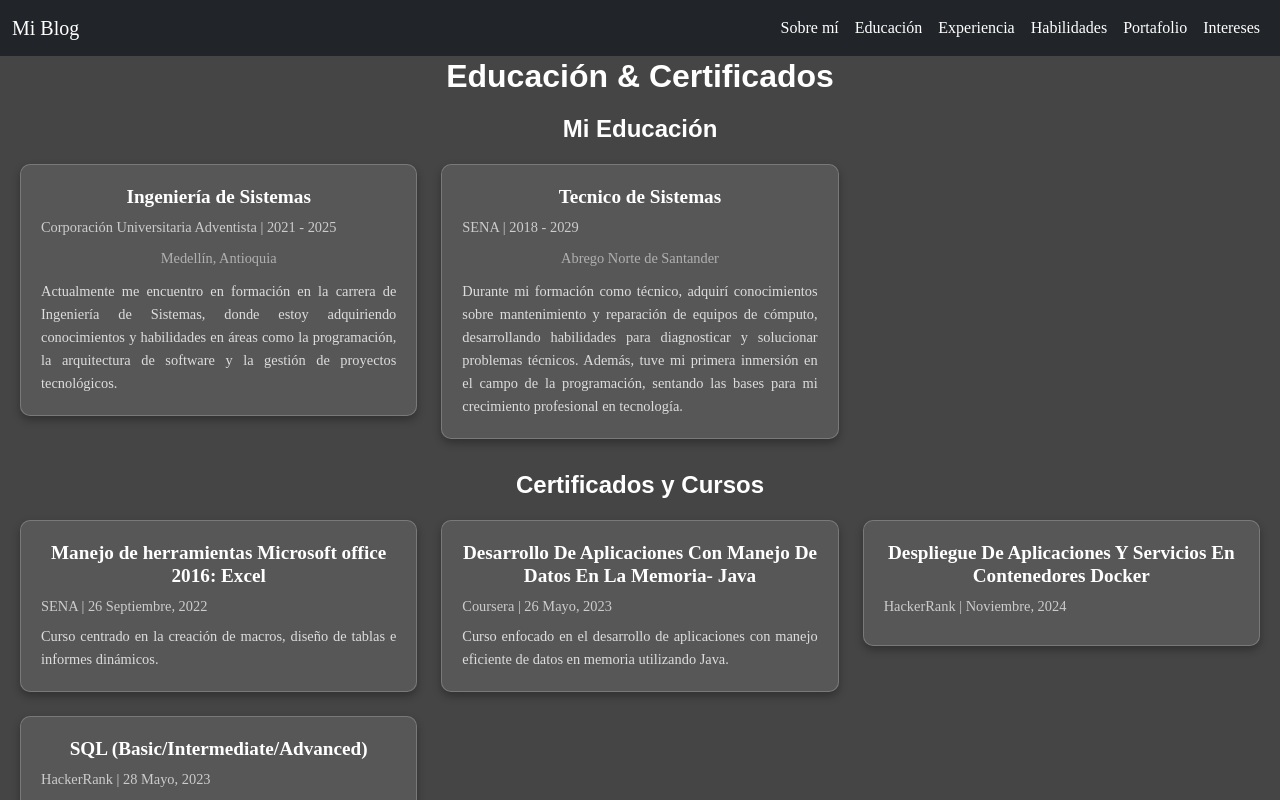
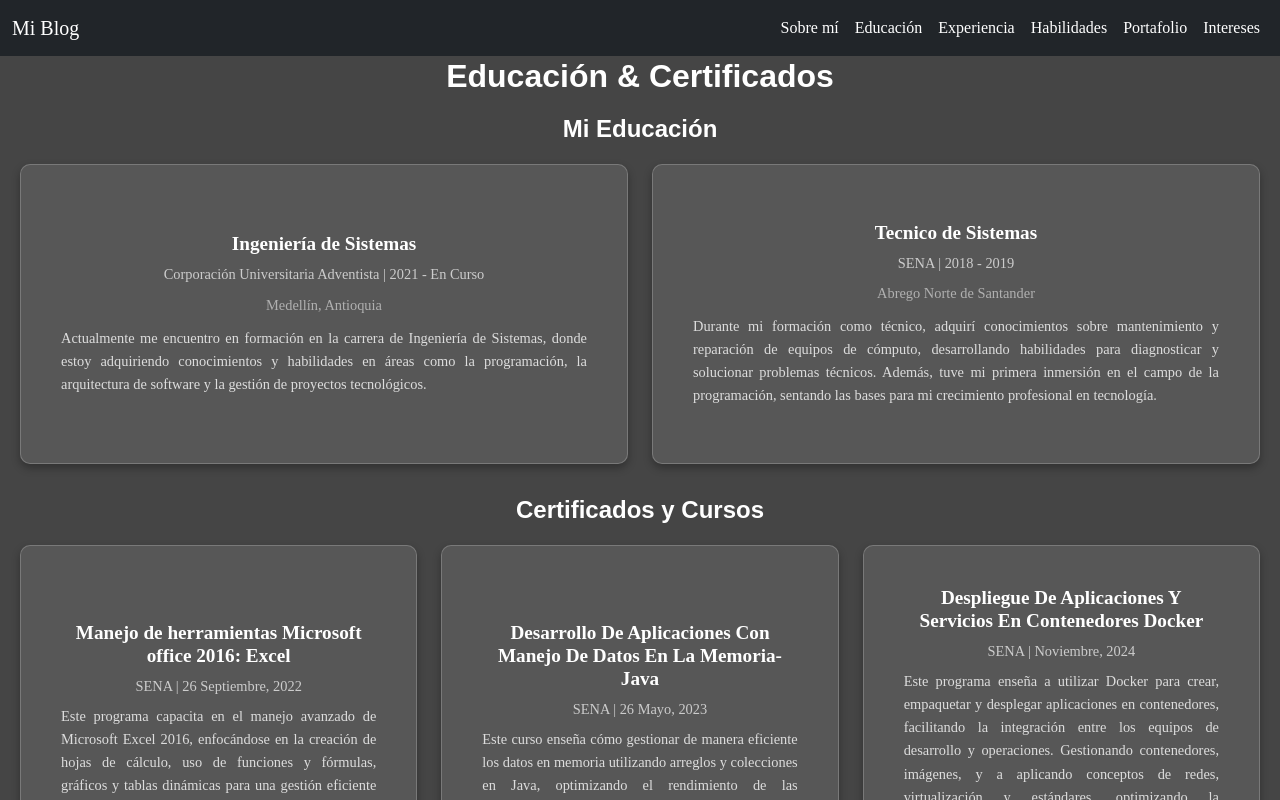
Before and after one commit to StivenBsBa/MyBlog, a React (Vite) app: page /MyBlog/education in a window 1280 px wide. Shown: the top 800 px of the page. Built offline with nearby package versions, Linux system fonts and the light colour scheme.

Commit message:
Cambios en el texto de ajuste, cambios en las tarjesta de educacion ajustando las tamaño y ocrreciones de ortografia

```diff
--- a/src/components/Education.jsx
+++ b/src/components/Education.jsx
@@ -7,7 +7,7 @@ const EducationExperience = () => {
     {
       title: "Ingeniería de Sistemas",
       institution: "Corporación Universitaria Adventista",
-      period: "2021 - 2025",
+      period: "2021 - En Curso",
       location: "Medellín, Antioquia",
       description:
         "Actualmente me encuentro en formación en la carrera de Ingeniería de Sistemas, donde estoy adquiriendo conocimientos y habilidades en áreas como la programación, la arquitectura de software y la gestión de proyectos tecnológicos.",
@@ -15,7 +15,7 @@ const EducationExperience = () => {
     {
       title: "Tecnico de Sistemas",
       institution: "SENA",
-      period: "2018 - 2029",
+      period: "2018 - 2019",
       location: "Abrego Norte de Santander",
       description:
         "Durante mi formación como técnico, adquirí conocimientos sobre mantenimiento y reparación de equipos de cómputo, desarrollando habilidades para diagnosticar y solucionar problemas técnicos. Además, tuve mi primera inmersión en el campo de la programación, sentando las bases para mi crecimiento profesional en tecnología.",
@@ -28,27 +28,29 @@ const EducationExperience = () => {
       institution: "SENA",
       period: "26 Septiembre, 2022",
       description:
-        "Curso centrado en la creación de macros, diseño de tablas e informes dinámicos.",
+        "Este programa capacita en el manejo avanzado de Microsoft Excel 2016, enfocándose en la creación de hojas de cálculo, uso de funciones y fórmulas, gráficos y tablas dinámicas para una gestión eficiente de la información empresarial.",
     },
     {
       title:
         "Desarrollo De Aplicaciones Con Manejo De Datos En La Memoria- Java",
-      institution: "Coursera",
+      institution: "SENA",
       period: "26 Mayo, 2023",
       description:
-        "Curso enfocado en el desarrollo de aplicaciones con manejo eficiente de datos en memoria utilizando Java.",
+        "Este curso enseña cómo gestionar de manera eficiente los datos en memoria utilizando arreglos y colecciones en Java, optimizando el rendimiento de las aplicaciones",
     },
     {
       title: "Despliegue De Aplicaciones Y Servicios En Contenedores Docker",
-      institution: "HackerRank",
+      institution: "SENA",
       period: "Noviembre, 2024",
-      description: "",
+      description:
+        "Este programa enseña a utilizar Docker para crear, empaquetar y desplegar aplicaciones en contenedores, facilitando la integración entre los equipos de desarrollo y operaciones.  Gestionando contenedores, imágenes, y a aplicando conceptos de redes, virtualización y estándares, optimizando la portabilidad y eficiencia del despliegue de aplicaciones.",
     },
     {
       title: "SQL (Basic/Intermediate/Advanced)",
       institution: "HackerRank",
       period: "28 Mayo, 2023",
-      description: "Curso de SQL con ejercicios prácticos.",
+      description:
+        "El certificado de SQL de HackerRank abarca tres niveles: básico, intermedio y avanzado, enseñando desde consultas simples hasta optimización y gestión avanzada de bases de datos, ideal para desarrollar habilidades en SQL.",
     },
   ];
 
@@ -56,12 +58,22 @@ const EducationExperience = () => {
     <section id="education-section">
       <h2 className="education-title">Educación & Certificados</h2>
 
+      {/* Bloque de Educación */}
       <div className="education-container">
         <h3 className="education-subtitle">Mi Educación</h3>
-        <Row xs={1} sm={2} md={3} className="g-4">
+        <Row
+          xs={1}
+          sm={
+            educationData.length === 1 ? 1 : educationData.length === 2 ? 2 : 3
+          }
+          md={
+            educationData.length === 1 ? 1 : educationData.length === 2 ? 2 : 3
+          }
+          className="g-4"
+        >
           {educationData.map((item, index) => (
             <Col key={index}>
-              <Card className="education-card">
+              <Card className="education-card h-100">
                 <Card.Body>
                   <Card.Title className="education-card-title">
                     {item.title}
@@ -82,13 +94,31 @@ const EducationExperience = () => {
         </Row>
       </div>
 
+      {/* Bloque de Certificados */}
       <div className="certificate-container">
         <h3 className="education-subtitle">Certificados y Cursos</h3>
-        <Row xs={1} sm={2} md={3} className="g-4">
+        <Row
+          xs={1}
+          sm={
+            certificatesData.length === 1
+              ? 1
+              : certificatesData.length === 2
+              ? 2
+              : 3
+          }
+          md={
+            certificatesData.length === 1
+              ? 1
+              : certificatesData.length === 2
+              ? 2
+              : 3
+          }
+          className="g-4"
+        >
           {certificatesData.map((item, index) => (
             <Col key={index}>
-              <Card className="education-card">
-                <Card.Body>
+              <Card className="education-card h-100">
+                <Card.Body className="card-body">
                   <Card.Title className="education-card-title">
                     {item.title}
                   </Card.Title>
--- a/src/components/Header.jsx
+++ b/src/components/Header.jsx
@@ -16,7 +16,7 @@ const Header = () => {
   return (
     <nav className="navbar navbar-expand-lg fixed-top bg-dark">
       <div className="container-fluid">
-        <a className="navbar-brand text-white" href="/">
+        <a className="navbar-brand text-white" href="/MyBlog">
           Mi Blog
         </a>
         <button
--- a/src/css/About.css
+++ b/src/css/About.css
@@ -41,6 +41,8 @@
   margin-bottom: 1.5rem;
   color: #ffffff;
   text-align: justify;
+  overflow-wrap: break-word;
+  word-wrap: break-word;
 }
 
 .about ul {
--- a/src/css/Education.css
+++ b/src/css/Education.css
@@ -1,16 +1,14 @@
 #education-section {
-  background-color: #454545; /* Fondo semi-transparente negro */
+  background-color: #454545;
   padding: 25px 20px;
   border-radius: 10px;
 }
 
-/* Títulos de las secciones */
 .education-title {
   font-family: "Arial", sans-serif;
   color: #ffffff;
   font-weight: bold;
   text-align: center;
-  font-weight: bold;
   margin-bottom: 20px;
 }
 
@@ -20,65 +18,69 @@
   margin-bottom: 20px;
   font-size: 1.5rem;
   font-weight: bold;
-  font-weight: bold;
 }
 
-/* Diseño y estilo para las tarjetas */
 .education-card {
+  display: flex;
+  flex-direction: column;
+  justify-content: center;
+  align-items: center;
   border-radius: 10px;
-  border: 1px solid rgba(255, 255, 255, 0.2); /* Bordes con transparencia */
-  box-shadow: 0px 4px 8px rgba(0, 0, 0, 0.3); /* Sombra más suave */
+  border: 1px solid rgba(255, 255, 255, 0.2);
+  box-shadow: 0px 4px 8px rgba(0, 0, 0, 0.3);
+  background-color: rgba(255, 255, 255, 0.1);
+  padding: 20px;
+  height: 100%;
+  min-height: 300px;
   transition: transform 0.3s ease, box-shadow 0.3s ease;
-  background-color: rgba(
-    255,
-    255,
-    255,
-    0.1
-  ); /* Fondo semi-transparente blanco */
 }
 
 .education-card:hover {
   transform: translateY(-10px);
-  box-shadow: 0px 6px 15px #00000080; /* Sombra más prominente */
+  box-shadow: 0px 6px 15px #00000080;
 }
 
-/* Estilo para los títulos dentro de las tarjetas */
 .education-card-title {
   font-size: 1.2rem;
   font-weight: bold;
-  color: #ffffff; /* Azul claro */
+  color: #ffffff;
   margin-bottom: 15px;
-  font-weight: bold;
   text-align: center;
 }
 
 .education-card-subtitle {
   font-size: 0.9rem;
-  color: #cccccc; /* Texto gris claro */
+  color: #cccccc;
   margin-bottom: 10px;
+  text-align: center;
 }
 
 .education-card-location {
   font-size: 0.9rem;
-  color: #b0b0b0; /* Texto gris más claro */
+  color: #b0b0b0;
   margin-bottom: 10px;
   text-align: center;
 }
 
 .education-card-description {
   font-size: 0.9rem;
-  color: #dddddd; /* Texto claro */
+  color: #dddddd;
   line-height: 1.6;
 }
 
-/* Espaciado entre las tarjetas */
 .education-card .card-body {
   padding: 20px;
+  display: flex;
+  flex-direction: column;
+  justify-content: center;
+  align-items: center;
+  height: 100%;
 }
+
 .certificate-container {
   padding-top: 2rem;
 }
-/* Asegura margen en pantallas pequeñas */
+
 @media (max-width: 576px) {
   .education-card {
     margin-bottom: 20px;
```
